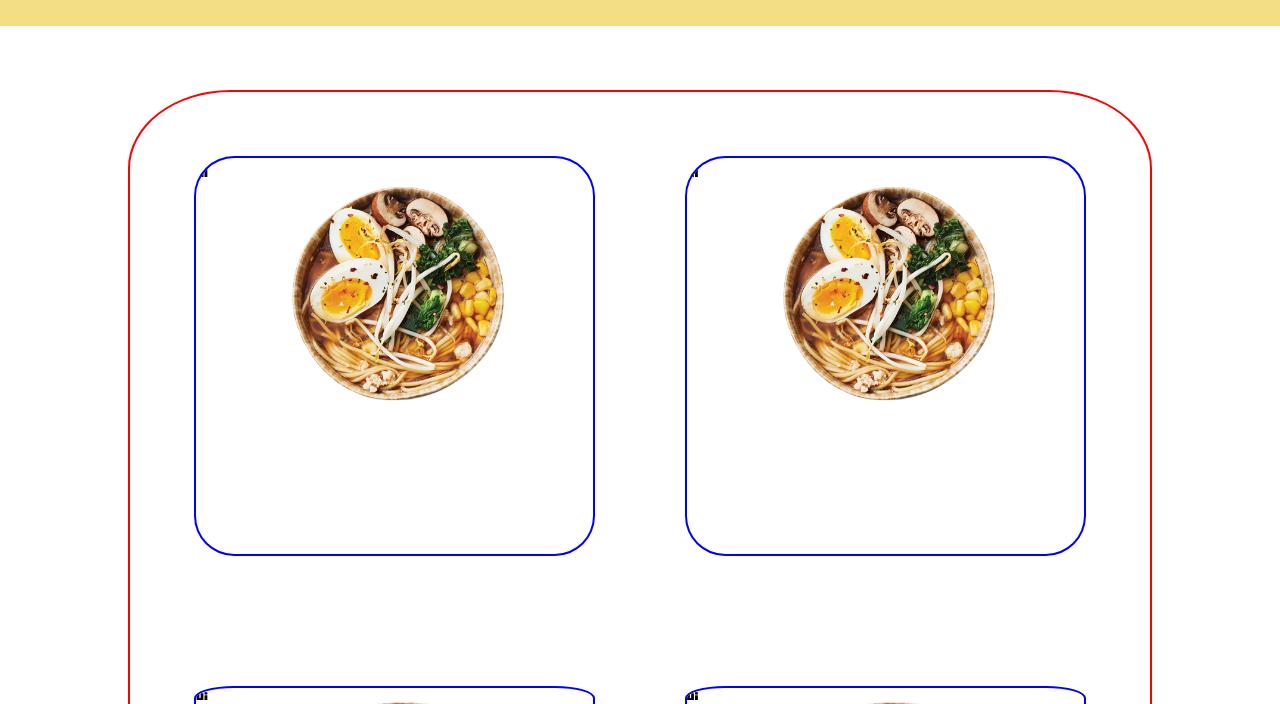
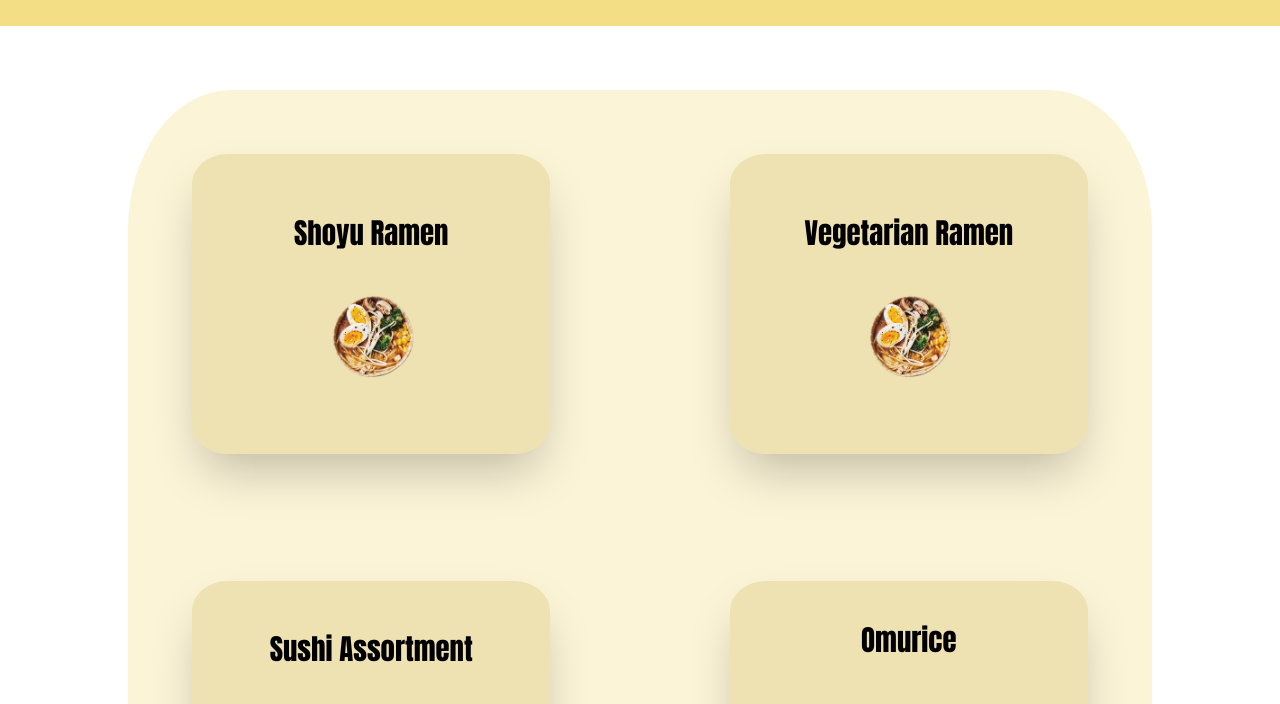
Before and after one commit to AllanT102/Restaurant-Page, a website built with webpack: page dist/index.html in a window 1280 px wide. Both pictures are taken after a click on the element "Menu". Shown: the part 74-778 px from the top of the page. Built offline with nearby package versions, Linux system fonts and the light colour scheme.

Commit message:
Finished menu page

```diff
--- a/src/components/menu.js
+++ b/src/components/menu.js
@@ -7,7 +7,7 @@ import desert from '/src/images/desert.png';
 function menu() {
     const content = document.createElement('div');
     content.classList.add('menu-content');
-    content.append(createMenuElement(ramen, "hi"), createMenuElement(ramen, "Hi"), createMenuElement(ramen, "Hi"), createMenuElement(ramen, "Hi"));
+    content.append(createMenuElement(ramen, "Shoyu Ramen"), createMenuElement(ramen, "Vegetarian Ramen"), createMenuElement(sushi, "Sushi Assortment"), createMenuElement(omurice, "Omurice"), createMenuElement(desert, "Mango Pudding"), createMenuElement(desert, "Passionfruit Pudding"));
     return content;
 }
 
--- a/src/styles/menu.scss
+++ b/src/styles/menu.scss
@@ -1,25 +1,46 @@
 .menu-content {
     display: grid;
-    grid-template: repeat(auto-fill, minmax(400px, 1fr)) / 1fr 1fr;
-    height: auto;
+    grid-template: repeat(auto-fill, 300px) / repeat(2, 1fr);
+    height: 1400px;
     width: 80vw;
-    border: solid red 2px;
     margin: 5% auto;
-    column-gap: 10%;
-    row-gap: 20%;
+    column-gap: 20%;
+    row-gap: 10%;
     padding: 5%;
     border-radius: 10%;
+    justify-content: center;
+    background: rgba(238, 201, 55, 0.2);
 }
 
 .item-div {
-    border: solid blue 2px;
     display: flex;
     flex-direction: column;
+    justify-content: center;
+    align-items: center;
     border-radius: 10%;
+    background: rgba(180, 150, 31, 0.2);
+    box-shadow: rgba(0, 0, 0, 0.25) 0px 25px 50px -12px;
+
+    img {
+        width: 60%;
+        height: auto;
+        transform: scale(0.7);
+    }
+
+    p {
+        font-size: 1.8em;
+        margin-bottom: 2%;
+        width: 100%;
+        height: 2.0em;
+        text-align: center;
+    }
 }
 
 @media screen and (max-width: 900px) {
     .menu-content {
-        grid-template: repeat(auto-fill, minmax(200px, 1fr)) / 200px;
+        grid-template: auto / 300px;
+        column-gap: none;
+        row-gap: 2%;
+        padding: 2%;
     }
 }
```
